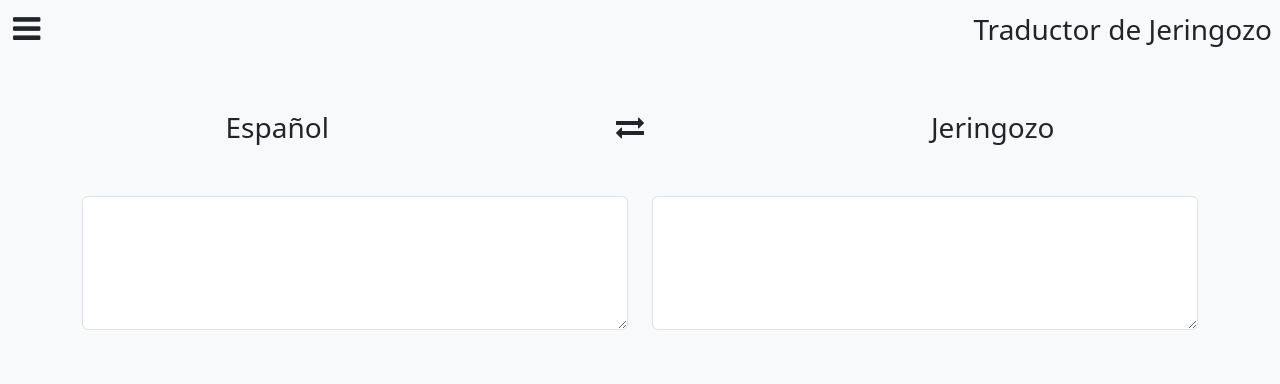
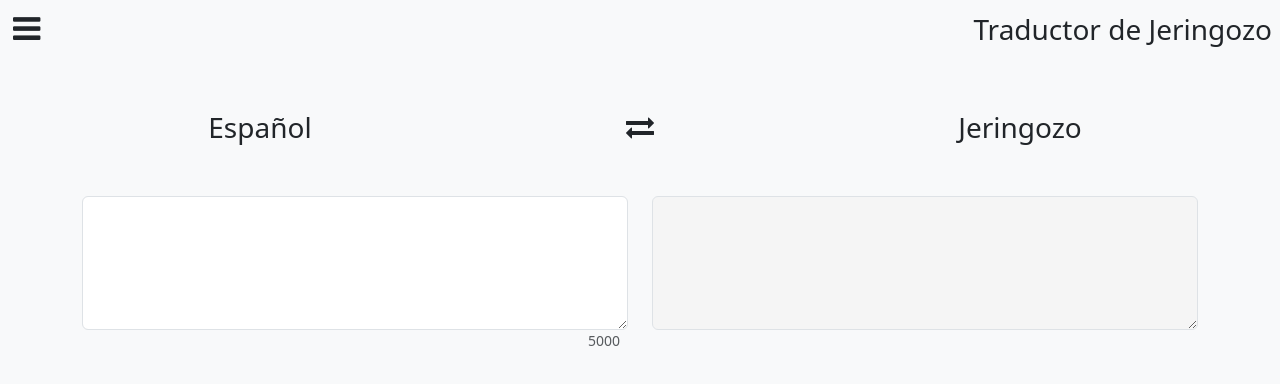
Before and after one commit to pmarino2013/jeringozo_traduc_app, a React (Vite) app: page / in a window 1280 px wide. Shown: the top 384 px of the page. Built offline with nearby package versions, Linux system fonts and the light colour scheme.

Commit message:
mejorando UI

```diff
--- a/src/App.jsx
+++ b/src/App.jsx
@@ -1,18 +1,26 @@
 import { useEffect, useState } from "react";
 import NavBarApp from "./components/NavBarApp";
 import { decodificarJeringozo, codificarJeringozo } from "./helpers/traducir";
+import "./css/traductor.css";
 
 function App() {
+  let initialCount = 5000;
   const [textEspañol, setTextEspañol] = useState("");
   const [textJeringozo, setTextJeringozo] = useState("");
   const [idiomaJeringozo, setIdiomaJeringozo] = useState(true);
+  const [count, setCount] = useState(initialCount);
 
   useEffect(() => {
-    if (idiomaJeringozo) {
-      setTextJeringozo(codificarJeringozo(textEspañol));
-    } else {
-      setTextJeringozo(decodificarJeringozo(textEspañol));
-    }
+    setCount(initialCount - textEspañol.length);
+    idiomaJeringozo
+      ? setTextJeringozo(codificarJeringozo(textEspañol))
+      : setTextJeringozo(decodificarJeringozo(textEspañol));
+
+    // if (idiomaJeringozo) {
+    //   setTextJeringozo(codificarJeringozo(textEspañol));
+    // } else {
+    //   setTextJeringozo(decodificarJeringozo(textEspañol));
+    // }
   }, [textEspañol]);
 
   useEffect(() => {
@@ -37,11 +45,15 @@ function App() {
         <div className="row py-5">
           <div className="col fs-3 d-flex justify-content-around align-items-center">
             <span>{idiomaJeringozo ? "Español" : "Jeringozo"}</span>
+          </div>
+          <div className="col fs-3 d-flex justify-content-around align-items-center">
             <i
               onClick={cambioIdioma}
               className="fa fa-exchange"
               aria-hidden="true"
             ></i>
+          </div>
+          <div className="col fs-3 d-flex justify-content-around align-items-center">
             <span>{idiomaJeringozo ? "Jeringozo" : "Español"}</span>
           </div>
         </div>
@@ -50,19 +62,25 @@ function App() {
             <textarea
               className="form-control"
               rows="5"
-              name=""
-              id=""
+              maxLength={5000}
               value={textEspañol}
               onChange={timeTraduction}
+
               // onKeyUp={timeTraduction}
             ></textarea>
+            <div className="d-flex justify-content-end pe-2">
+              <small className={count <= 10 ? " text-danger" : "text-muted"}>
+                {count}
+              </small>
+            </div>
           </div>
           <div className="col-12 col-md-6 mb-3">
             <textarea
-              className="form-control"
+              className="form-control text-area-traduc"
               rows="5"
               name=""
               id=""
+              readOnly
               value={textJeringozo}
               onChange={(e) => setTextJeringozo(e.target.value)}
             ></textarea>
--- /dev/null
+++ b/src/css/traductor.css
@@ -0,0 +1,3 @@
+.text-area-traduc {
+  background-color: #f5f5f5;
+}
```
